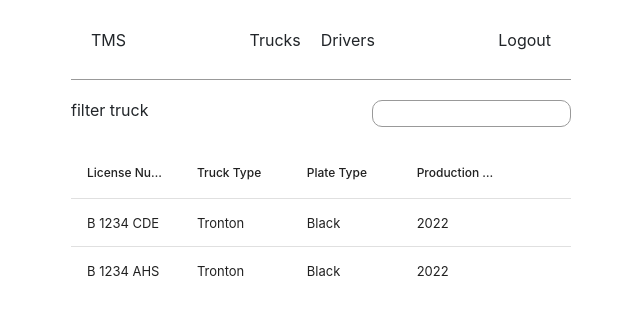
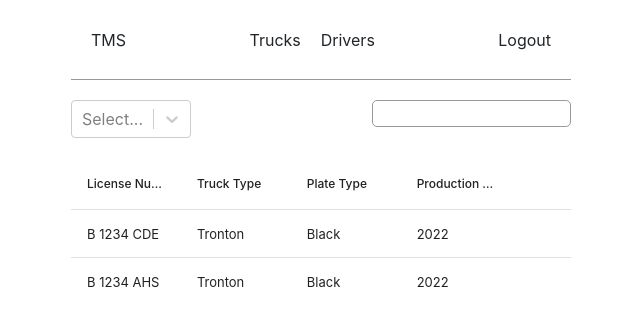
Before and after one commit to Hackathon-Kargo-Team-9/frontend, a Next.js app: page /transporter/trucks in a window 1280 px wide. Shown: the top 326 px of the page, without its empty margins (319-959 px from the left). Built offline with nearby package versions, Linux system fonts and the light colour scheme.

Commit message:
add react select

```diff
--- a/package.json
+++ b/package.json
@@ -14,6 +14,7 @@
     "react": "18.2.0",
     "react-data-table-component": "^7.5.2",
     "react-dom": "18.2.0",
+    "react-select": "^5.4.0",
     "styled-components": "^5.3.5"
   },
   "devDependencies": {
--- a/pages/transporter/trucks/index.js
+++ b/pages/transporter/trucks/index.js
@@ -2,6 +2,23 @@ import Link from "next/link";
 import React, { useState } from "react";
 import styled from "styled-components";
 import DataTable from "react-data-table-component";
+import Select from "react-select";
+import Head from "next/head";
+
+const TRUCK_TYPES = [
+  {
+    label: "Tronton",
+    value: "Tronton",
+  },
+  {
+    label: "Container",
+    value: "Container",
+  },
+  {
+    label: "CDE",
+    value: "CDE",
+  },
+];
 
 const Container = styled.div`
   min-height: 100vh;
@@ -88,11 +105,21 @@ function Trucks() {
   ];
 
   const [search, setSearch] = useState("");
+  const [selectedTruckType, setSelectedTruckType] = useState(null);
+
   return (
     <Container>
+      <Head>
+        <title>Trucks</title>
+      </Head>
       <Navbar />
       <Filter>
-        <div>filter truck</div>
+        <div>
+          <Select
+            onChange={(i) => setSelectedTruckType(i.value)}
+            options={TRUCK_TYPES}
+          />
+        </div>
         <div>
           <input
             type="text"
--- a/styles/globals.css
+++ b/styles/globals.css
@@ -44,7 +44,7 @@ p.notes {
 
 input {
   padding: 5px 10px;
-  border-radius: 10px;
+  border-radius: 5px;
   outline: none;
   border: 1px solid var(--grey);
 }
```
Also changed, not shown: 1 other file (tests, documents, lock files or other folders).
